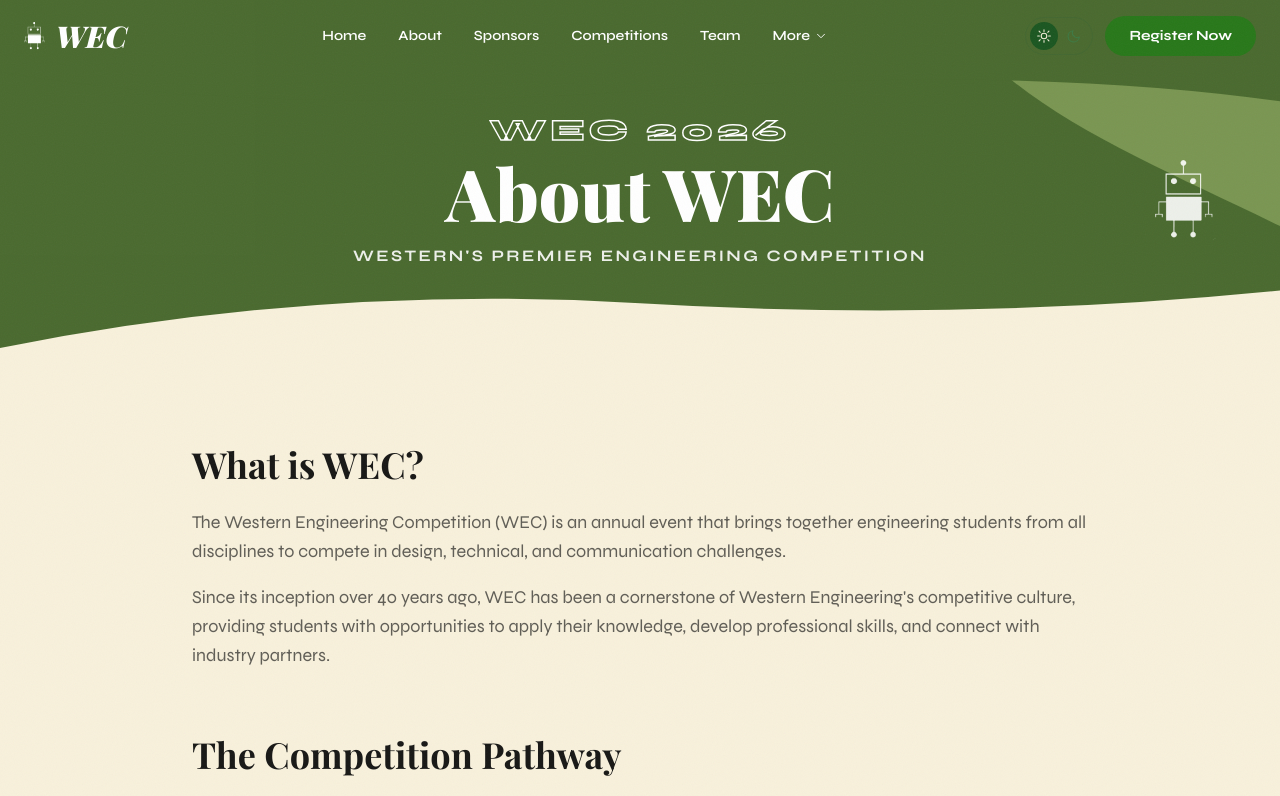
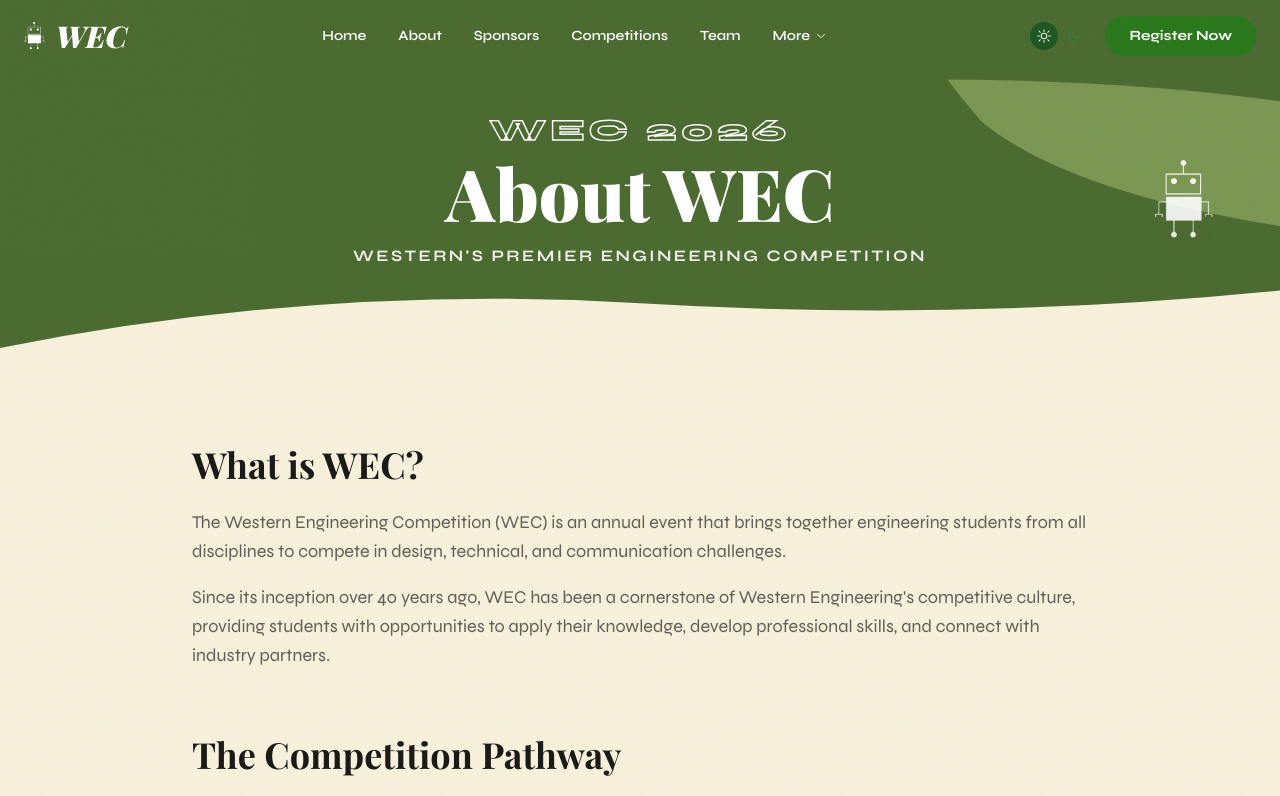
Before and after one commit to Anomaly-E-E/WEC, a React (Vite) app: page /about in a window 1280 px wide. Shown: the top 796 px of the page. Built offline with nearby package versions, Linux system fonts and the light colour scheme; a web font is replaced by a local one.

Commit message:
Fix banner swoosh shape using proportional coordinates instead of fixed pixels

```diff
--- a/src/components/ForestHero.tsx
+++ b/src/components/ForestHero.tsx
@@ -16,12 +16,12 @@ export default function ForestHero({ title, subtitle, children, size = 'normal'
     >
       <svg
         className="absolute top-0 right-0 w-2/3 h-full z-[2]"
-        viewBox="0 0 800 400"
+        viewBox="0 0 100 100"
         preserveAspectRatio="none"
         xmlns="http://www.w3.org/2000/svg"
       >
         <path
-          d="M500 0 H800 V260 C700 200, 580 140, 520 60 C480 25, 460 0, 500 0 Z"
+          d="M55 0 H100 V65 Q75 55 65 35 Q58 15 55 0 Z"
           fill="rgb(var(--banner-sage))"
         />
       </svg>
```
